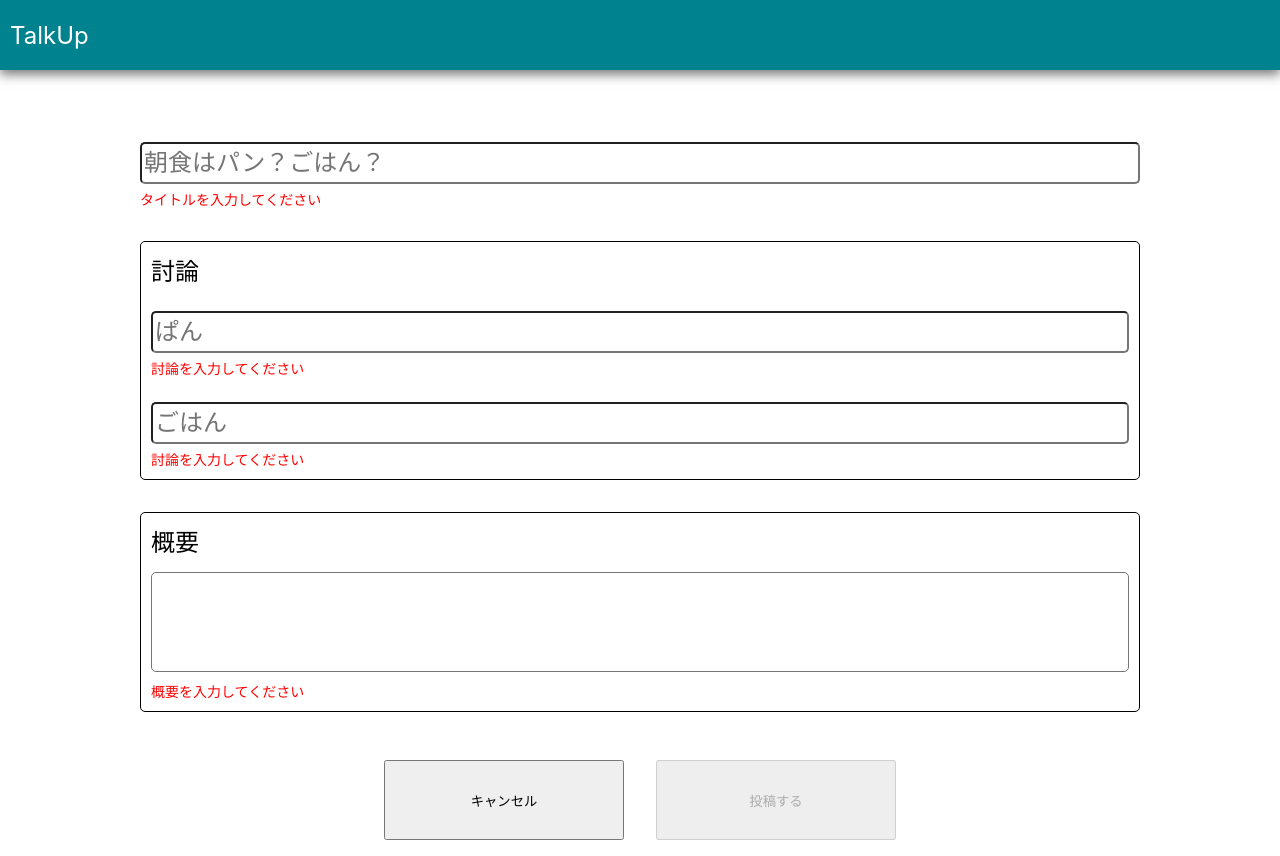
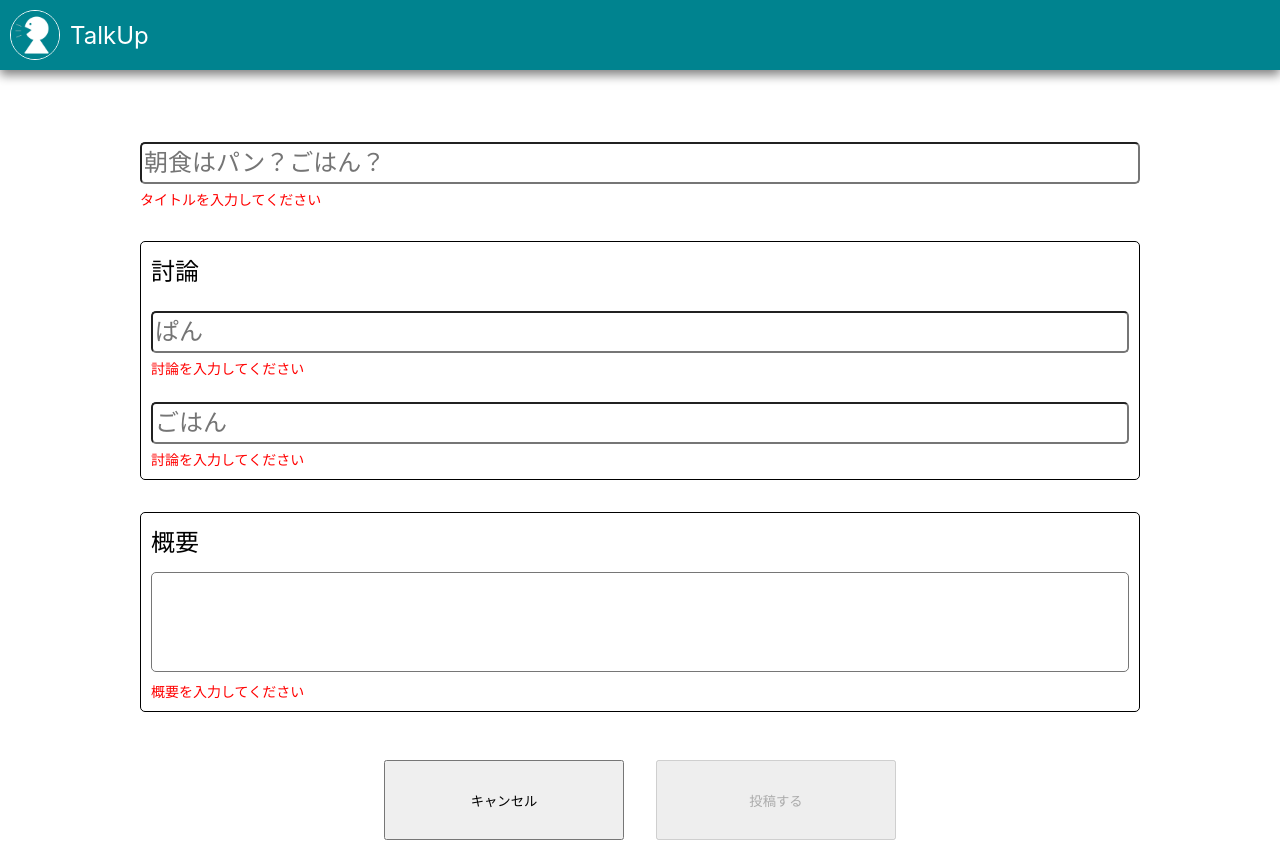
Before and after one commit to sikakou54/Discussion, a Next.js app: page /post in a window 1280 px wide. Built offline with nearby package versions, Linux system fonts and the light colour scheme.

Commit message:
first commit

```diff
--- a/components/header.jsx
+++ b/components/header.jsx
@@ -1,23 +1,9 @@
-import { useEffect, useState } from 'react';
-import { apiFetchGet } from '../api/utils';
 import styles from '../styles/Header.module.css';
 import Head from 'next/head';
+import icon from '../public/talkup.png';
+import Image from 'next/image';
 
 export default function Header({ userId, title }) {
-
-    const [userInfo, setUserInfo] = useState(undefined);
-
-    useEffect(() => {
-
-        /**
-        if (undefined !== userId) {
-            apiFetchGet(process.env.awsApiGatewayHttpApiEndPoint + '/getUser/' + userId, {}).then((res) => {
-                setUserInfo(res.data);
-            });
-        }
-        */
-
-    }, []);
 
     return (
         <>
@@ -25,8 +11,10 @@ export default function Header({ userId, title }) {
                 <title>{title}</title>
             </Head>
             <div className={styles.container}>
+                <div className={styles.icon}>
+                    <Image src={icon} />
+                </div>
                 <div className={styles.title}>TalkUp</div>
-                {undefined !== userInfo ? <div>ようこそ {userInfo.name} さん</div> : <div></div>}
             </div>
         </>
     );
--- a/styles/Header.module.css
+++ b/styles/Header.module.css
@@ -9,6 +9,14 @@
     border: none;
     font-size: 12px;
     box-shadow: 0 5px 10px 0 rgba(0, 0, 0, .5);
+}
+
+.icon {
+    width: 50px;
+    height: 50px;
+    border: 1px solid white;
+    border-radius: 50%;
+    margin-left: 10px;
 }
 
 .title {
```
Also changed, not shown: public/talkup.png (added).
